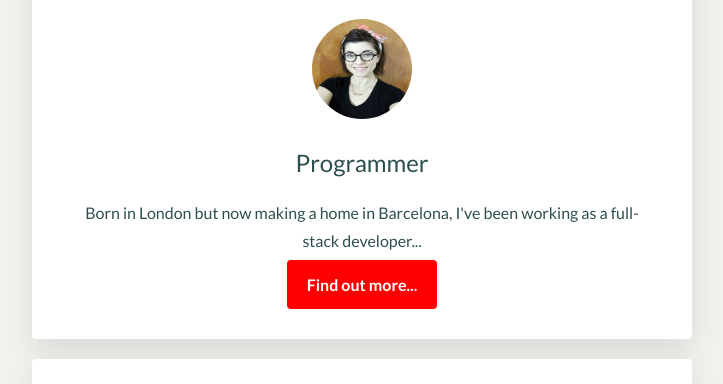
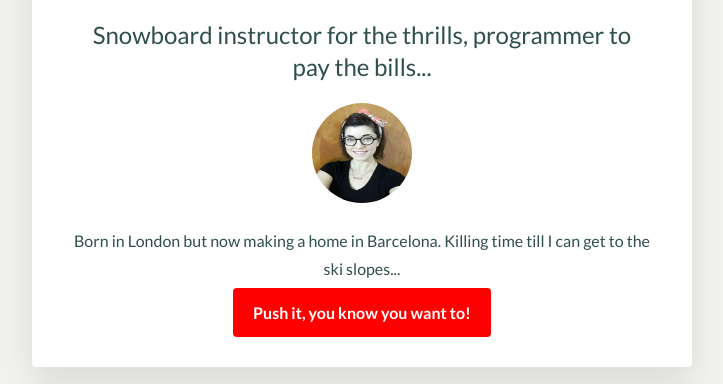
Before and after one commit to PoppyJennings/profile, a plain HTML site: page index.html in a window 1280 px wide. Shown: the part 144-528 px from the top of the page, without its empty margins (278-1001 px from the left). Drawn offline with Linux system fonts and the light colour scheme.

Commit message:
updated job title and description

```diff
--- a/index.html
+++ b/index.html
@@ -13,13 +13,12 @@
         <div class="card">
             <h1>Poppy Jennings</h1>
 
+            <h2>Snowboard instructor for the thrills, programmer to pay the bills...</h2>
             <img class="img-circle" src="images/profile pic.jpg" alt="Picture of Poppy">
 
-            <h2>Programmer</h2>
+            <p>Born in London but now making a home in Barcelona. Killing time till I can get to the ski slopes...</p>
 
-            <p>Born in London but now making a home in Barcelona, I've been working as a full-stack developer...<br /></p>
-
-            <a class="btn-red" href="#">Find out more...</a>
+            <a class="btn-red" href="#">Push it, you know you want to!</a>
         </div>
 
         <div class="card">
```
